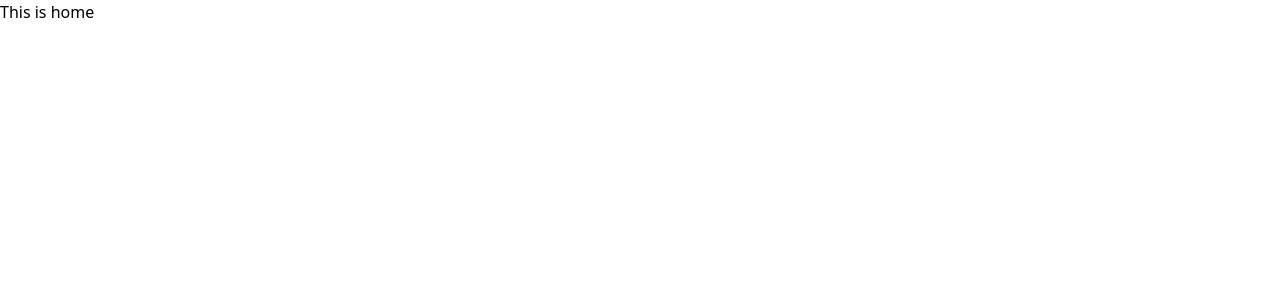
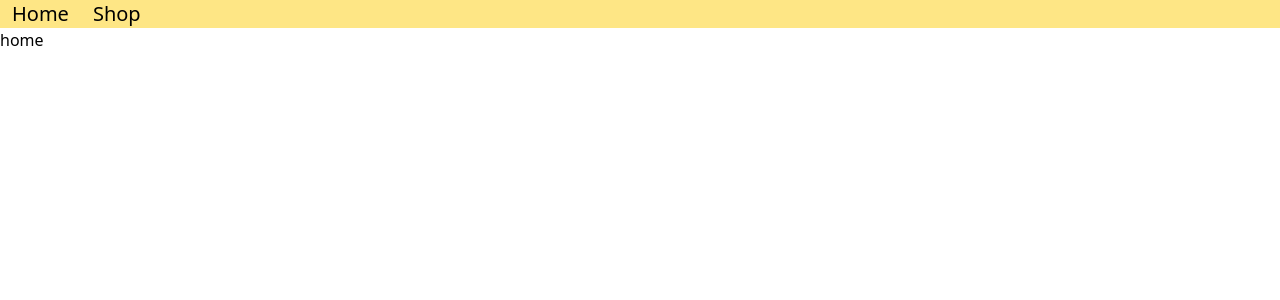
Before and after one commit to Soham-Powar/Shopping-Cart, a React (Vite) app: page / in a window 1280 px wide. Shown: the top 300 px of the page. Built offline with nearby package versions, Linux system fonts and the light colour scheme.

Commit message:
feat: update Home and Shop components to include NavBar

```diff
--- a/src/pages/Home.jsx
+++ b/src/pages/Home.jsx
@@ -1,5 +1,12 @@
+import NavBar from "../components/NavBar";
+
 const Home = () => {
-	return <div>This is home</div>
+	return (
+		<>
+			<NavBar />
+			<p>home</p>
+		</>
+	)
 }
 
 export default Home;
--- a/src/pages/Shop.jsx
+++ b/src/pages/Shop.jsx
@@ -1,5 +1,12 @@
+import NavBar from "../components/NavBar";
+
 const Shop = () => {
-	return <div>This is shop</div>
+	return (
+		<>
+			<NavBar />
+			<p>shop</p>
+		</>
+	)
 }
 
 export default Shop;
```
